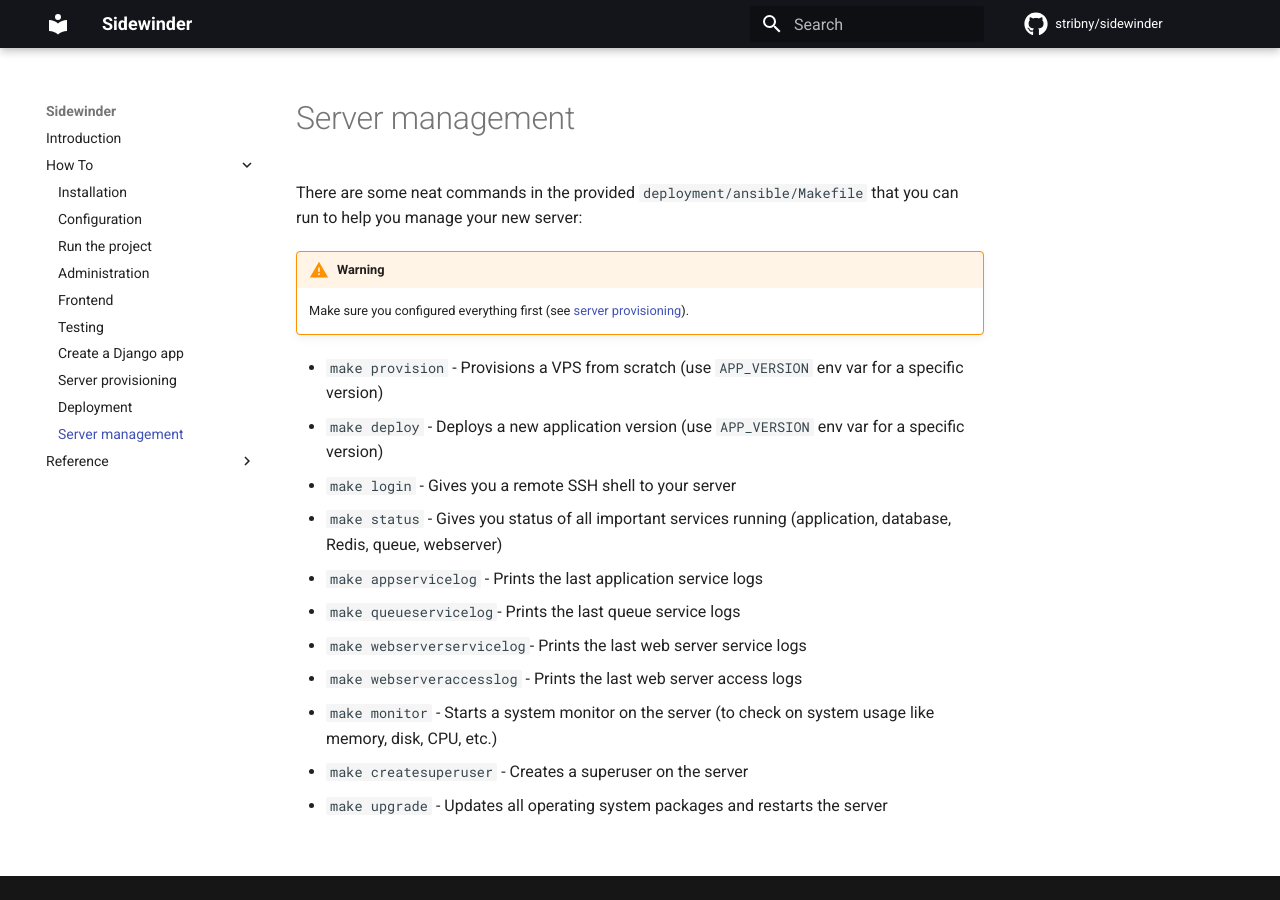
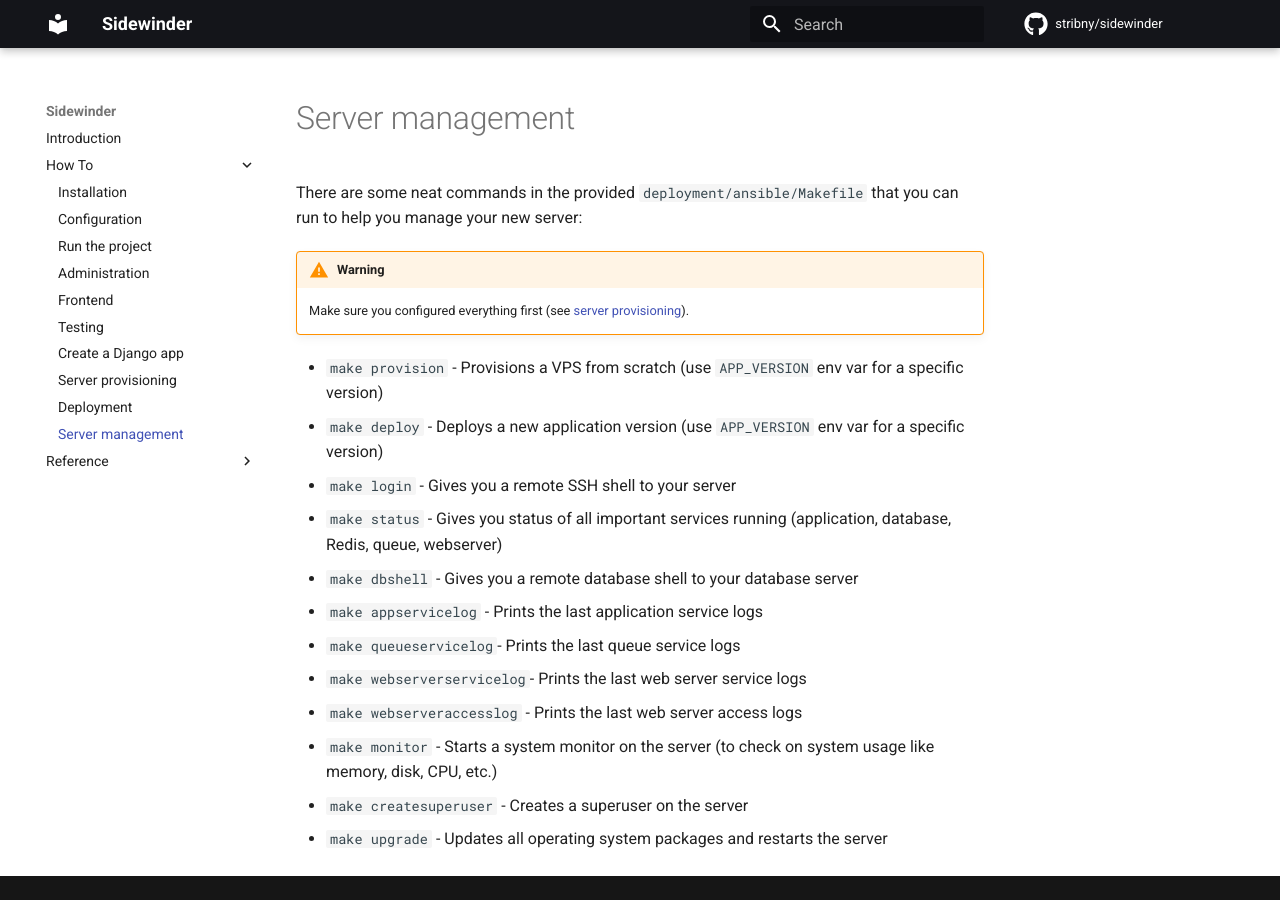
Before and after one commit to stribny/sidewinder, an MkDocs documentation site: the page built from docs/howto/server-management.md, in a window 1280 px wide. Built offline with MkDocs 1.6.1 and Material for MkDocs 9.7.7, drawn with Linux system fonts in a browser that asks for light colours; comment, search, counter and statistics services are not loaded.

Commit message:
feat: Add dbshell server command

```diff
--- a/docs/howto/server-management.md
+++ b/docs/howto/server-management.md
@@ -10,6 +10,7 @@ There are some neat commands in the provided `deployment/ansible/Makefile` that
 - `make deploy` - Deploys a new application version (use `APP_VERSION` env var for a specific version)
 - `make login` - Gives you a remote SSH shell to your server
 - `make status` - Gives you status of all important services running (application, database, Redis, queue, webserver)
+- `make dbshell` - Gives you a remote database shell to your database server
 - `make appservicelog` - Prints the last application service logs
 - `make queueservicelog`- Prints the last queue service logs
 - `make webserverservicelog`- Prints the last web server service logs
```
Also changed, not shown: 1 other file.
